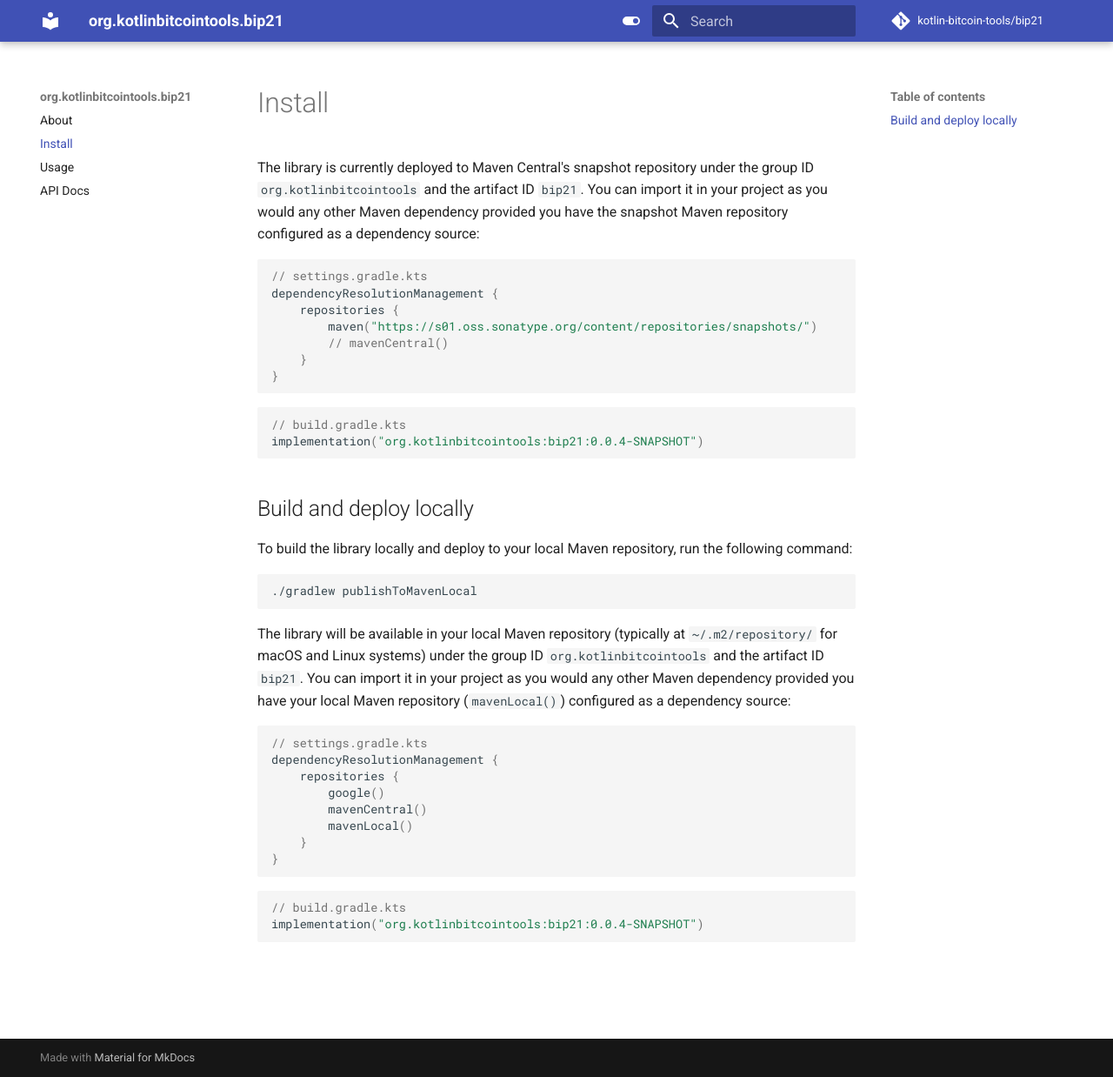
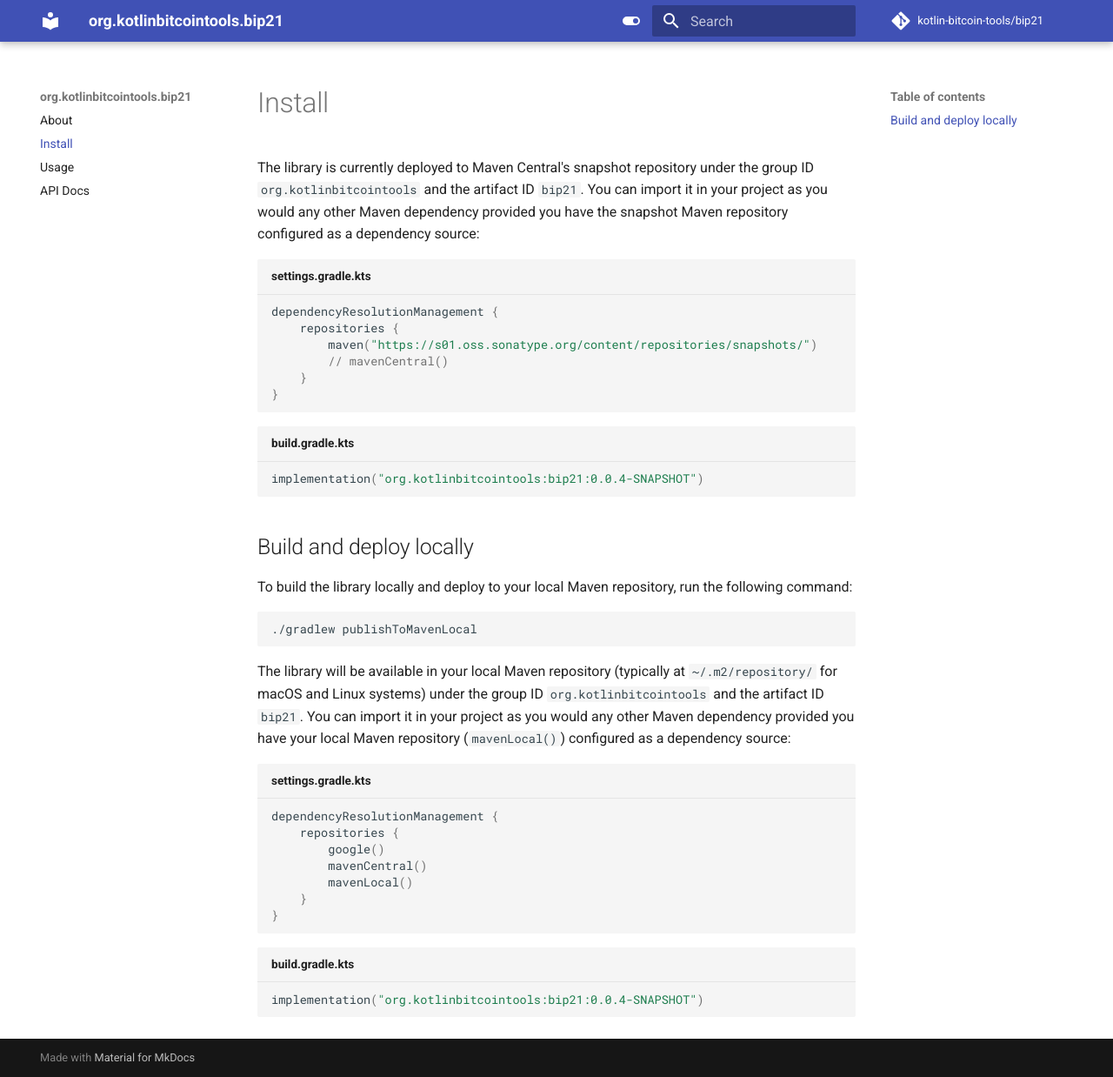
Before and after one commit to kotlin-bitcoin-tools/bip21, an MkDocs documentation site: the page built from docs/install.md, in a window 1280 px wide and 1238 px high. Shown: the whole window at 87% size. Built offline with MkDocs 1.6.1 and Material for MkDocs 9.7.7, drawn with Linux system fonts in a browser that asks for light colours; comment, search, counter and statistics services are not loaded.

Commit message:
Clean up docs website

````diff
--- a/docs/install.md
+++ b/docs/install.md
@@ -1,8 +1,7 @@
 # Install
 The library is currently deployed to Maven Central's snapshot repository under the group ID `org.kotlinbitcointools` and the artifact ID `bip21`. You can import it in your project as you would any other Maven dependency provided you have the snapshot Maven repository configured as a dependency source:
 
-```kotlin
-// settings.gradle.kts
+```kotlin title="settings.gradle.kts"
 dependencyResolutionManagement {
     repositories {
         maven("https://s01.oss.sonatype.org/content/repositories/snapshots/")
@@ -11,8 +10,7 @@ dependencyResolutionManagement {
 }
 ```
 
-```kotlin
-// build.gradle.kts
+```kotlin title="build.gradle.kts"
 implementation("org.kotlinbitcointools:bip21:0.0.4-SNAPSHOT")
 ```
 
@@ -23,8 +21,7 @@ To build the library locally and deploy to your local Maven repository, run the
 ```
 
 The library will be available in your local Maven repository (typically at `~/.m2/repository/` for macOS and Linux systems) under the group ID `org.kotlinbitcointools` and the artifact ID `bip21`. You can import it in your project as you would any other Maven dependency provided you have your local Maven repository (`mavenLocal()`) configured as a dependency source:
-```kotlin
-// settings.gradle.kts
+```kotlin title="settings.gradle.kts"
 dependencyResolutionManagement {
     repositories {
         google()
@@ -34,8 +31,7 @@ dependencyResolutionManagement {
 }
 ```
 
-```kotlin
-// build.gradle.kts
+```kotlin title="build.gradle.kts"
 implementation("org.kotlinbitcointools:bip21:0.0.4-SNAPSHOT")
 ```
 
````
Also changed, not shown: docs/index.md (+5 -5 lines), docs/usage.md (+0 -1 lines).
